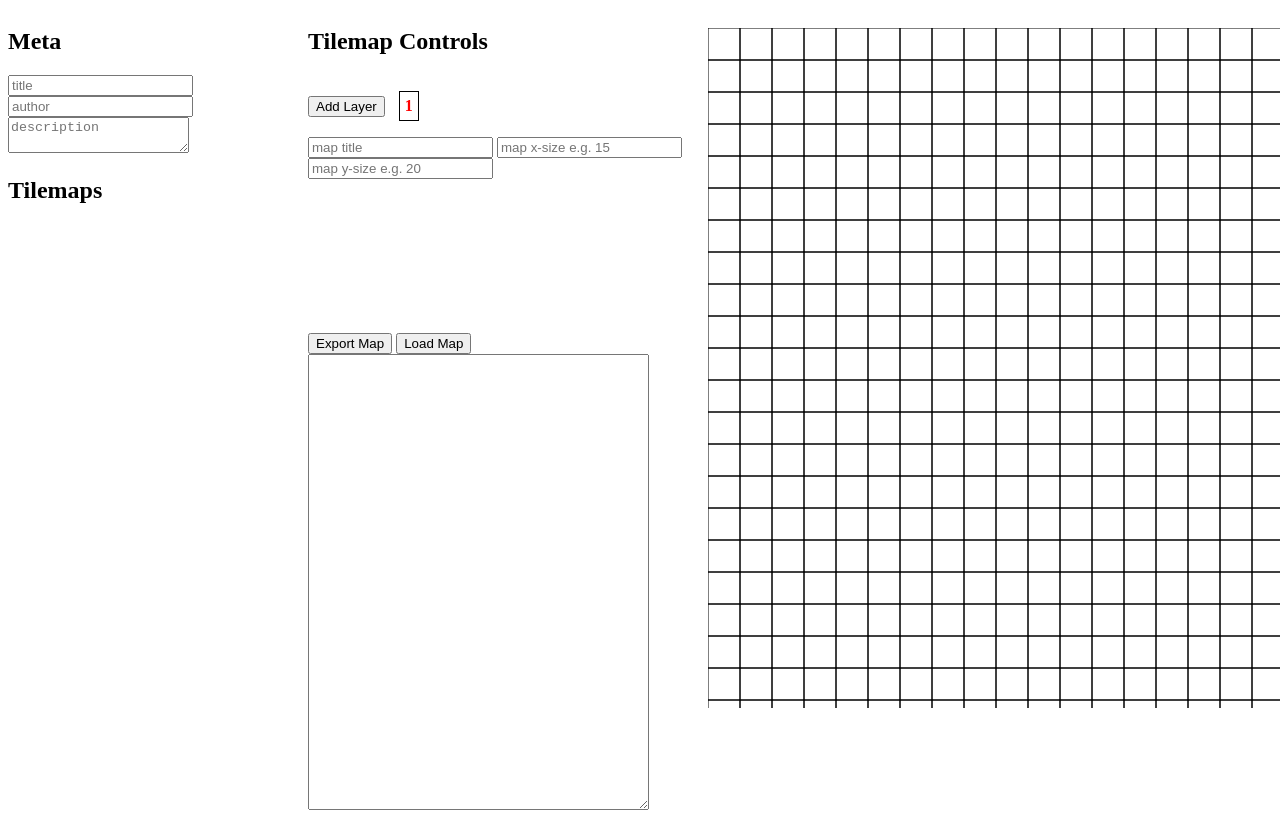
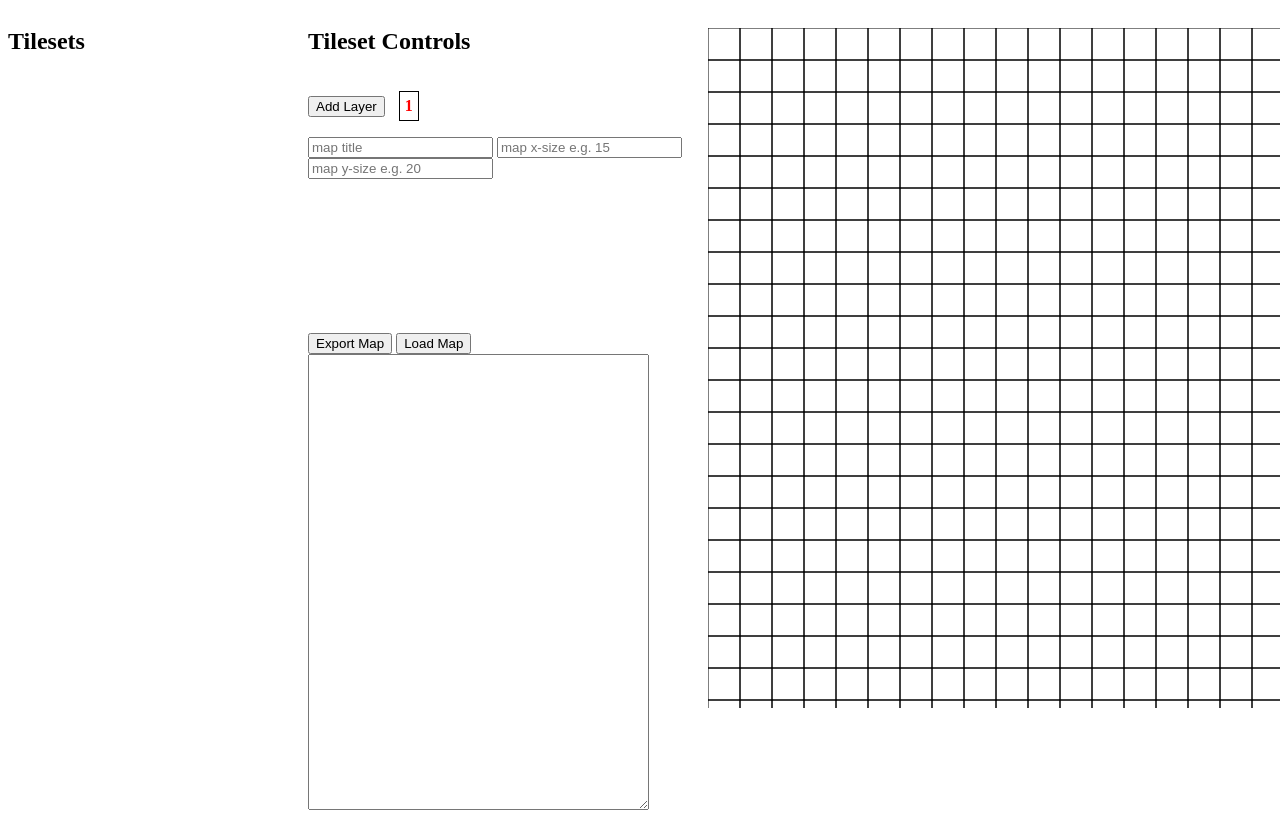
Before and after one commit to wcarss/editor, a plain HTML site: page index.html in a window 1280 px wide. Shown: the top 822 px of the page. Drawn offline with Linux system fonts and the light colour scheme.

Commit message:
Cut some UI cruft.

```diff
--- a/index.html
+++ b/index.html
@@ -49,16 +49,8 @@
   <body>
     <div id="container">
       <div id="mode_container">
-        <div id="meta_mode">
-          <h2>Meta</h2>
-          <form id="meta_form">
-            <input name="meta_title" id="meta_title" placeholder="title" type="text">
-            <input name="meta_author" id="meta_author" placeholder="author" type="text">
-            <textarea name="meta_description" id="meta_description" placeholder="description" type="text"></textarea>
-          </form>
-        </div>
         <div id="map_mode">
-          <h2>Tilemaps</h2>
+          <h2>Tilesets</h2>
           <ol id="map_list">
           	<!--<li><p>town.jpg</p><img src="images/town.png" width=240 height=128></li>-->
           </ol>
@@ -66,7 +58,7 @@
       </div>
       <div id="controls_container">
         <div id="controls">
-          <h2>Tilemap Controls</h2>
+          <h2>Tileset Controls</h2>
           <form id="controls_form">
             <div id="map_layers_container">
               <input name="map_layer_add" id="map_layer_add" value="Add Layer" type="button">
```
